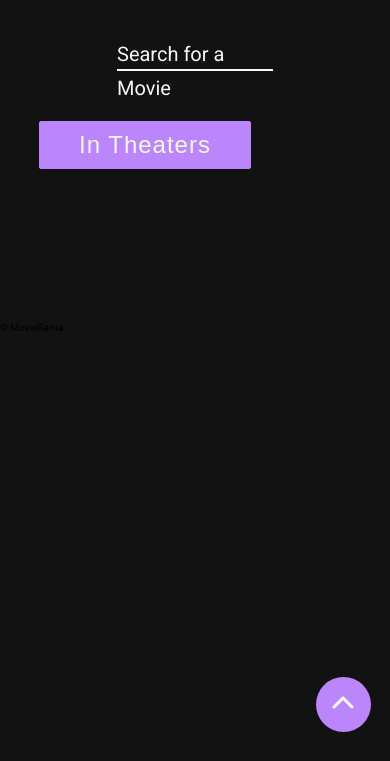
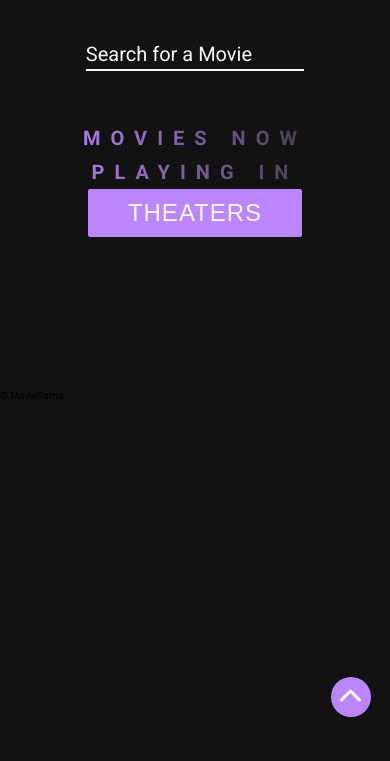
Before and after one commit to anastasiakounoupi/MovieRama, a website with bundled scripts: page index.html in a window 390 px wide. Shown: the part 83-844 px from the top of the page. Built offline with nearby package versions, Linux system fonts and the light colour scheme; no server answers.

Commit message:
add media query manager

```diff
--- a/assets/stylesheets/scss/abstracts/_animation.scss
+++ b/assets/stylesheets/scss/abstracts/_animation.scss
@@ -17,3 +17,19 @@
     transform: translateY(-1rem);
   }
 }
+
+@keyframes moveInLeft {
+  0% {
+      opacity: 0;
+      transform: translateX(-10rem);
+  }
+
+  80% {
+      transform: translateX(1rem);
+  }
+
+  100% {
+      opacity: 1;
+      transform: translate(0);
+  }
+}
--- a/assets/stylesheets/scss/abstracts/_mixin.scss
+++ b/assets/stylesheets/scss/abstracts/_mixin.scss
@@ -8,3 +8,19 @@
 
   &::-webkit-scrollbar-thumb { background: $primary; }
 }
+
+// Media Query Manager
+@mixin respond($breakpoint) {
+  @if $breakpoint == phone {
+      @media only screen and (max-width: 576px) { @content };    //600px
+  }
+  @if $breakpoint == tablet {
+      @media only screen and (max-width: 768px) { @content };     //900px
+  }
+  @if $breakpoint == tablet-land {
+      @media only screen and (max-width: 1200px) { @content };    //1200px
+  }
+  @if $breakpoint == big-desktop {
+      @media only screen and (min-width: 1901) { @content };    //1800
+  }
+}
--- a/assets/stylesheets/scss/base/_typography.scss
+++ b/assets/stylesheets/scss/base/_typography.scss
@@ -18,8 +18,25 @@ a {
   cursor: pointer;
 }
 
-.title-primary {
-  background: -webkit-linear-gradient(45deg, $primary, $bg-color4);
+.heading-primary {
+  color: $primary;
+  text-transform: uppercase;
+
+  backface-visibility: hidden;
+  display: block;
+  font-size: 2rem;
+  letter-spacing: 1rem;
+  display: inline-block;
+  background-image: linear-gradient(to right, $primary, $bg-color4);
   -webkit-background-clip: text;
   color: transparent;
+
+  animation: moveInLeft 1s ease-out;
+
+  @include respond(phone) {
+    letter-spacing: 1rem;
+    font-family: 5rem;
+    text-align: center;
+  }
+
 }
--- a/assets/stylesheets/scss/components/_buttons.scss
+++ b/assets/stylesheets/scss/components/_buttons.scss
@@ -49,6 +49,11 @@
     cursor: pointer;
     animation: moveUpDown 1s infinite linear;
 
+    @include respond (tablet) {
+      width: 4rem;
+      height: 4rem;
+    }
+
     .fa-chevron-up {
       &:before {
         color: $white-text;
--- a/assets/stylesheets/scss/components/_inputs.scss
+++ b/assets/stylesheets/scss/components/_inputs.scss
@@ -4,6 +4,10 @@
     padding: 1.5rem 0 0;
     margin: 5rem auto;
     width: 50%;
+
+    @include respond(phone) { width: 100%; }
+
+    @include respond(tablet) { width: 70%; }
   }
 
   &__field {
--- a/assets/stylesheets/scss/components/_popup.scss
+++ b/assets/stylesheets/scss/components/_popup.scss
@@ -33,6 +33,20 @@
     transform: translate(-50%, -50%) scale(.25);
     transition: all .4s;
 
+    @include respond(phone) {
+      max-height: 95vh;
+      max-width: 33rem;
+    }
+
+    &-video {
+      @include respond(phone) {
+        iframe {
+          width: 35rem;
+          height: 15rem;
+        }
+      }
+    }
+
     &-bottom { padding: 1rem 2rem; }
 
     &-reviews {
--- a/assets/stylesheets/scss/layout/_page.scss
+++ b/assets/stylesheets/scss/layout/_page.scss
@@ -5,6 +5,16 @@
 
     &-actions {
       padding-bottom: 5rem;
+
+      &--now-playing {
+        display: flex;
+        justify-content: center;
+        align-items: center;
+
+        @include respond(tablet) {
+          flex-direction: column;
+        }
+      }
     }
   }
 }
--- a/index.html
+++ b/index.html
@@ -49,7 +49,11 @@
         <input type="input" class="form__field" placeholder="Search for a Movie" autocomplete="false" name="hidden" id='name'/>
         <label for="name" class="form__label">Search for a Movie</label>
       </div>
-      <button class="button--inTheaters">In Theaters</button>
+      <div class="main__container-actions--now-playing">
+        <h1 class="heading-primary">Movies now playing in</h1>
+        <button class="button--inTheaters">THEATERS</button>
+      </div>
+
     </section>
 
     <section class="movielist"></section>
--- a/package.json
+++ b/package.json
@@ -18,7 +18,6 @@
   },
   "homepage": "https://github.com/anastasiakounoupi/MovieRama#readme",
   "dependencies": {
-    "sass": "^1.43.4",
-    "swiper": "^7.2.0"
+    "sass": "^1.43.4"
   }
 }
--- a/scripts/moviePopup.js
+++ b/scripts/moviePopup.js
@@ -44,7 +44,7 @@ export const showMoviePopup = (data) => {
     const container =document.createElement('div')
     container.classList.add('popup__content-reviews-container')
 
-    popupReviewContent.innerHTML = '<h1 class="title-primary">REVIEWS</h1>'
+    popupReviewContent.innerHTML = '<h1 class="heading-primary">REVIEWS</h1>'
     reviews.map(review => {
       const { author, content } = review
       container.innerHTML += `
@@ -62,7 +62,7 @@ export const showMoviePopup = (data) => {
     const container =document.createElement('div')
     container.classList.add('popup__content-similar-container', 'swiper-wrapper')
 
-    popupSimilarContent.innerHTML = '<h1 class="title-primary">SIMILAR MOVIES</h1>'
+    popupSimilarContent.innerHTML = '<h1 class="heading-primary">SIMILAR MOVIES</h1>'
     similarMovies.map(movie => {
       const { title, poster_path } = movie
       container.innerHTML += `
--- a/scripts/sliders.js
+++ b/scripts/sliders.js
@@ -1,30 +1,19 @@
 import Swiper from 'https://unpkg.com/swiper@7/swiper-bundle.esm.browser.min.js'
 
 export const similarMoviesSlider = () => {
- const swiper = new Swiper('.swiper', {
-    slidesPerView: 5.3,
-    spaceBetween: 20,
+  new Swiper('.swiper', {
+    slidesPerView: 3,
+    spaceBetween: 10,
     autoplay: {
       delay: 3500,
       stopOnLastSlide: false,
       disableOnInteraction: false
     },
-    // breakpoints: {
-    //   // when window width is <= 320px
-    //   320: {
-    //     slidesPerView: 1,
-    //     spaceBetween: 5
-    //   },
-    //   // when window width is <= 480px
-    //   425: {
-    //     slidesPerView: 2,
-    //     spaceBetween: 10
-    //   },
-    //   // when window width is <= 640px
-    //   768: {
-    //     slidesPerView: 3,
-    //     spaceBetween: 20
-    //   }
-    // }
+    breakpoints: {
+      768: {
+        slidesPerView: 5.3,
+        spaceBetween: 10
+      }
+    }
   })
 }
```
Also changed, not shown: assets/stylesheets/css/style.css, 2 other files.
